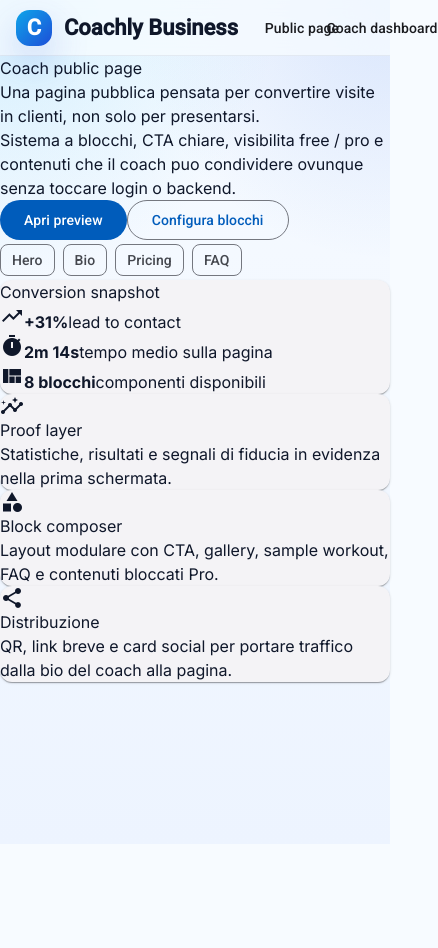
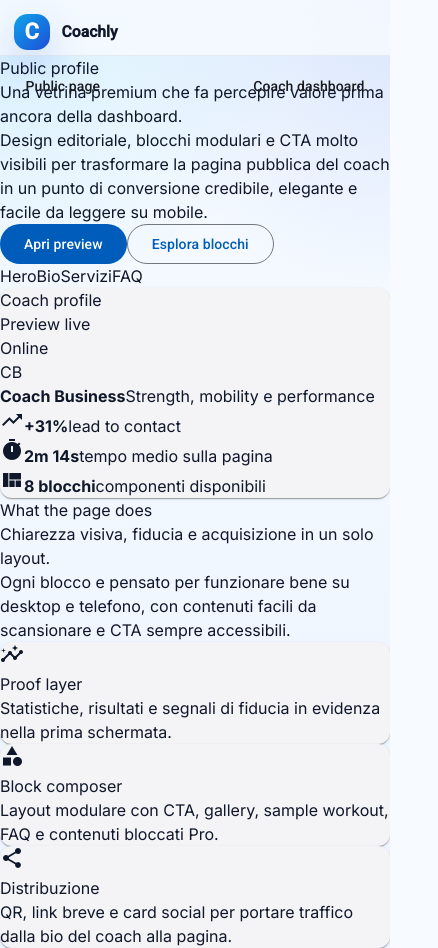
Before and after one commit to AEndrix03/coachly-business-fe, an Angular app: page /public in a window 390 px wide. Shown: the whole page, 438 px wide, since content can reach past the window. Before the commit the page ends 844 px from the top, so only its background shows below. Built offline with nearby package versions, Linux system fonts and the light colour scheme.

Commit message:
Improve responsive business frontend

```diff
--- a/angular.json
+++ b/angular.json
@@ -41,7 +41,7 @@
                 },
                 {
                   "type": "anyComponentStyle",
-                  "maximumWarning": "4kB",
+                  "maximumWarning": "6kB",
                   "maximumError": "8kB"
                 }
               ],
--- a/src/app/app.html
+++ b/src/app/app.html
@@ -2,13 +2,18 @@
   <mat-toolbar class="topbar">
     <a class="brand" routerLink="/public">
       <span class="brand-mark">C</span>
-      <span class="brand-name">Coachly Business</span>
+      <span class="brand-name">
+        <strong>Coachly</strong>
+        <span>Business frontend</span>
+      </span>
     </a>
 
     <span class="spacer"></span>
 
-    <a mat-button routerLink="/public">Public page</a>
-    <a mat-button routerLink="/dashboard">Coach dashboard</a>
+    <nav class="topbar-nav" aria-label="Main navigation">
+      <a mat-button routerLink="/public">Public page</a>
+      <a mat-button routerLink="/dashboard">Coach dashboard</a>
+    </nav>
   </mat-toolbar>
 
   <router-outlet></router-outlet>
--- a/src/app/app.scss
+++ b/src/app/app.scss
@@ -17,10 +17,10 @@
   z-index: 20;
   display: flex;
   gap: 1rem;
-  padding: 1rem 1.5rem;
+  padding: 0.9rem 1.25rem;
   backdrop-filter: blur(18px);
-  background: rgba(247, 251, 255, 0.78);
-  border-bottom: 1px solid rgba(148, 163, 184, 0.18);
+  background: rgba(247, 251, 255, 0.84);
+  border-bottom: 1px solid rgba(148, 163, 184, 0.16);
 }
 
 .brand {
@@ -44,14 +44,35 @@
   box-shadow: 0 16px 38px rgba(29, 78, 216, 0.22);
 }
 
+.brand-name {
+  display: grid;
+  line-height: 1.05;
+}
+
+.brand-name strong {
+  font-size: 0.98rem;
+}
+
+.brand-name span {
+  font-size: 0.75rem;
+  font-weight: 500;
+  color: #64748b;
+}
+
+.topbar-nav {
+  display: flex;
+  align-items: center;
+  gap: 0.25rem;
+}
+
 .spacer {
   flex: 1;
 }
 
 .page {
-  width: min(1180px, calc(100% - 2rem));
+  width: min(1180px, calc(100% - 1.5rem));
   margin: 0 auto;
-  padding: 3rem 0 4rem;
+  padding: 2.5rem 0 4rem;
 }
 
 .hero {
@@ -60,8 +81,15 @@
   align-items: stretch;
 }
 
+.hero-public {
+  grid-template-columns: 1.2fr 0.8fr;
+}
+
 .hero-copy h1,
-.panel h3 {
+.panel h3,
+.section-head h2,
+.hero-preview h3,
+.info-card h3 {
   margin: 0;
   color: #081120;
   letter-spacing: -0.04em;
@@ -90,8 +118,25 @@
   line-height: 1.75;
 }
 
+.compact {
+  margin-top: 0.75rem;
+}
+
+.section-head {
+  display: flex;
+  justify-content: space-between;
+  gap: 1.5rem;
+  align-items: end;
+  margin-top: 2rem;
+}
+
+.section-head h2 {
+  max-width: 18ch;
+  font-size: clamp(1.6rem, 3vw, 2.5rem);
+}
+
 .actions,
-.chip-row {
+.hero-pills {
   margin-top: 1.5rem;
 }
 
@@ -101,11 +146,34 @@
   gap: 0.75rem;
 }
 
-.chip-row,
-.chip-column {
+.hero-pills {
   display: flex;
   flex-wrap: wrap;
-  gap: 0.5rem;
+  gap: 0.65rem;
+}
+
+.pill,
+.status-dot {
+  display: inline-flex;
+  align-items: center;
+  gap: 0.4rem;
+  border-radius: 999px;
+  font-size: 0.78rem;
+  font-weight: 700;
+}
+
+.pill {
+  padding: 0.5rem 0.75rem;
+  color: #0f172a;
+  background: rgba(37, 99, 235, 0.08);
+  border: 1px solid rgba(37, 99, 235, 0.12);
+}
+
+.status-dot {
+  padding: 0.45rem 0.7rem;
+  color: #0f766e;
+  background: rgba(20, 184, 166, 0.12);
+  border: 1px solid rgba(20, 184, 166, 0.16);
 }
 
 .hero-card,
@@ -122,9 +190,58 @@
   padding: 1.5rem;
 }
 
+.hero-preview {
+  display: grid;
+  gap: 1rem;
+  align-content: start;
+}
+
+.preview-top,
+.profile-surface {
+  display: flex;
+  justify-content: space-between;
+  gap: 1rem;
+  align-items: center;
+}
+
+.profile-surface {
+  padding: 1rem;
+  border-radius: 1.15rem;
+  background: linear-gradient(135deg, rgba(15, 23, 42, 0.96), rgba(29, 78, 216, 0.92));
+  color: #fff;
+}
+
+.profile-avatar {
+  display: grid;
+  place-items: center;
+  width: 3.25rem;
+  height: 3.25rem;
+  border-radius: 1rem;
+  background: rgba(255, 255, 255, 0.14);
+  font-weight: 800;
+}
+
+.profile-meta {
+  display: grid;
+  gap: 0.15rem;
+  margin-right: auto;
+}
+
+.profile-meta span {
+  color: rgba(255, 255, 255, 0.72);
+}
+
+.metric-stack,
 .snapshot-grid {
   display: grid;
   gap: 1rem;
+}
+
+.metric-stack {
+  grid-template-columns: 1fr;
+}
+
+.snapshot-grid {
   grid-template-columns: repeat(3, minmax(0, 1fr));
 }
 
@@ -176,6 +293,10 @@
   padding: 1.4rem;
 }
 
+.info-card {
+  min-height: 100%;
+}
+
 .info-card mat-icon,
 .stat-card mat-icon {
   width: 2rem;
@@ -186,6 +307,17 @@
 .info-card p {
   color: #4b5563;
   line-height: 1.7;
+}
+
+.icon-badge {
+  display: inline-grid;
+  place-items: center;
+  width: 3rem;
+  height: 3rem;
+  border-radius: 1rem;
+  margin-bottom: 1rem;
+  color: #2563eb;
+  background: rgba(37, 99, 235, 0.08);
 }
 
 .stats-strip {
@@ -226,30 +358,54 @@
   align-items: flex-start;
 }
 
-.compact {
-  margin-top: 0.75rem;
-}
-
 @media (max-width: 960px) {
+  .hero-public,
   .section-grid,
   .dashboard-layout,
   .stats-strip,
   .snapshot-grid {
     grid-template-columns: 1fr;
   }
+
+  .section-head {
+    flex-direction: column;
+    align-items: start;
+  }
 }
 
 @media (max-width: 640px) {
   .topbar {
-    padding-inline: 1rem;
+    flex-wrap: wrap;
+    padding-inline: 0.85rem;
+  }
+
+  .topbar-nav {
+    width: 100%;
+    justify-content: space-between;
+  }
+
+  .brand-name span {
+    display: none;
   }
 
   .page {
-    width: min(100% - 1rem, 1180px);
+    width: min(100% - 0.9rem, 1180px);
     padding-top: 2rem;
   }
 
-  .panel-head {
+  .actions > * {
+    flex: 1 1 100%;
+  }
+
+  .panel-head,
+  .preview-top,
+  .profile-surface {
     flex-direction: column;
+    align-items: start;
+  }
+
+  .profile-avatar {
+    width: 3rem;
+    height: 3rem;
   }
 }
--- a/src/app/pages/coach-dashboard.component.ts
+++ b/src/app/pages/coach-dashboard.component.ts
@@ -14,7 +14,7 @@
       <section class="hero dashboard-hero">
         <div class="hero-copy">
           <p class="eyebrow">Coach dashboard</p>
-          <h1>Una control room privata per leggere clienti, alert e richieste in un colpo solo.</h1>
+          <h1>Una control room privata, chiara anche su schermi piccoli, per leggere clienti e alert al volo.</h1>
           <p class="lead">
             La dashboard non parla di login o backend: mostra il flusso operativo che un coach usa ogni giorno per
             non perdersi il quadro completo.
--- a/src/app/pages/public-page.component.ts
+++ b/src/app/pages/public-page.component.ts
@@ -10,30 +10,45 @@
   imports: [MatButtonModule, MatCardModule, MatChipsModule, MatIconModule],
   template: `
     <main class="page page-public">
-      <section class="hero">
+      <section class="hero hero-public">
         <div class="hero-copy">
-          <p class="eyebrow">Coach public page</p>
-          <h1>Una pagina pubblica pensata per convertire visite in clienti, non solo per presentarsi.</h1>
+          <p class="eyebrow">Public profile</p>
+          <h1>Una vetrina premium che fa percepire valore prima ancora della dashboard.</h1>
           <p class="lead">
-            Sistema a blocchi, CTA chiare, visibilita free / pro e contenuti che il coach puo condividere ovunque senza
-            toccare login o backend.
+            Design editoriale, blocchi modulari e CTA molto visibili per trasformare la pagina pubblica del coach in
+            un punto di conversione credibile, elegante e facile da leggere su mobile.
           </p>
 
           <div class="actions">
             <button mat-flat-button color="primary">Apri preview</button>
-            <button mat-stroked-button>Configura blocchi</button>
+            <button mat-stroked-button>Esplora blocchi</button>
           </div>
 
-          <mat-chip-set class="chip-row">
+          <div class="hero-pills">
             @for (tag of publicHighlights; track tag) {
-              <mat-chip>{{ tag }}</mat-chip>
+              <span class="pill">{{ tag }}</span>
             }
-          </mat-chip-set>
+          </div>
         </div>
 
-        <mat-card class="hero-card">
-          <p class="card-label">Conversion snapshot</p>
-          <div class="snapshot-grid">
+        <mat-card class="hero-card hero-preview">
+          <div class="preview-top">
+            <div>
+              <p class="card-label">Coach profile</p>
+              <h3>Preview live</h3>
+            </div>
+            <span class="status-dot">Online</span>
+          </div>
+
+          <div class="profile-surface">
+            <div class="profile-avatar">CB</div>
+            <div class="profile-meta">
+              <strong>Coach Business</strong>
+              <span>Strength, mobility e performance</span>
+            </div>
+          </div>
+
+          <div class="metric-stack">
             @for (metric of heroMetrics; track metric.label) {
               <div class="snapshot-item">
                 <mat-icon>{{ metric.icon }}</mat-icon>
@@ -45,10 +60,23 @@
         </mat-card>
       </section>
 
+      <section class="section-head">
+        <div>
+          <p class="eyebrow">What the page does</p>
+          <h2>Chiarezza visiva, fiducia e acquisizione in un solo layout.</h2>
+        </div>
+        <p class="lead compact">
+          Ogni blocco e pensato per funzionare bene su desktop e telefono, con contenuti facili da scansionare e CTA
+          sempre accessibili.
+        </p>
+      </section>
+
       <section class="section-grid">
         @for (block of publicBlocks; track block.title) {
           <mat-card class="info-card">
-            <mat-icon>{{ block.icon }}</mat-icon>
+            <div class="icon-badge">
+              <mat-icon>{{ block.icon }}</mat-icon>
+            </div>
             <h3>{{ block.title }}</h3>
             <p>{{ block.description }}</p>
           </mat-card>
@@ -63,7 +91,7 @@
   `,
 })
 export class PublicPageComponent {
-  protected readonly publicHighlights = ['Hero', 'Bio', 'Pricing', 'FAQ'];
+  protected readonly publicHighlights = ['Hero', 'Bio', 'Servizi', 'FAQ'];
   protected readonly heroMetrics = [
     { value: '+31%', label: 'lead to contact', icon: 'trending_up' },
     { value: '2m 14s', label: 'tempo medio sulla pagina', icon: 'timer' },
```
